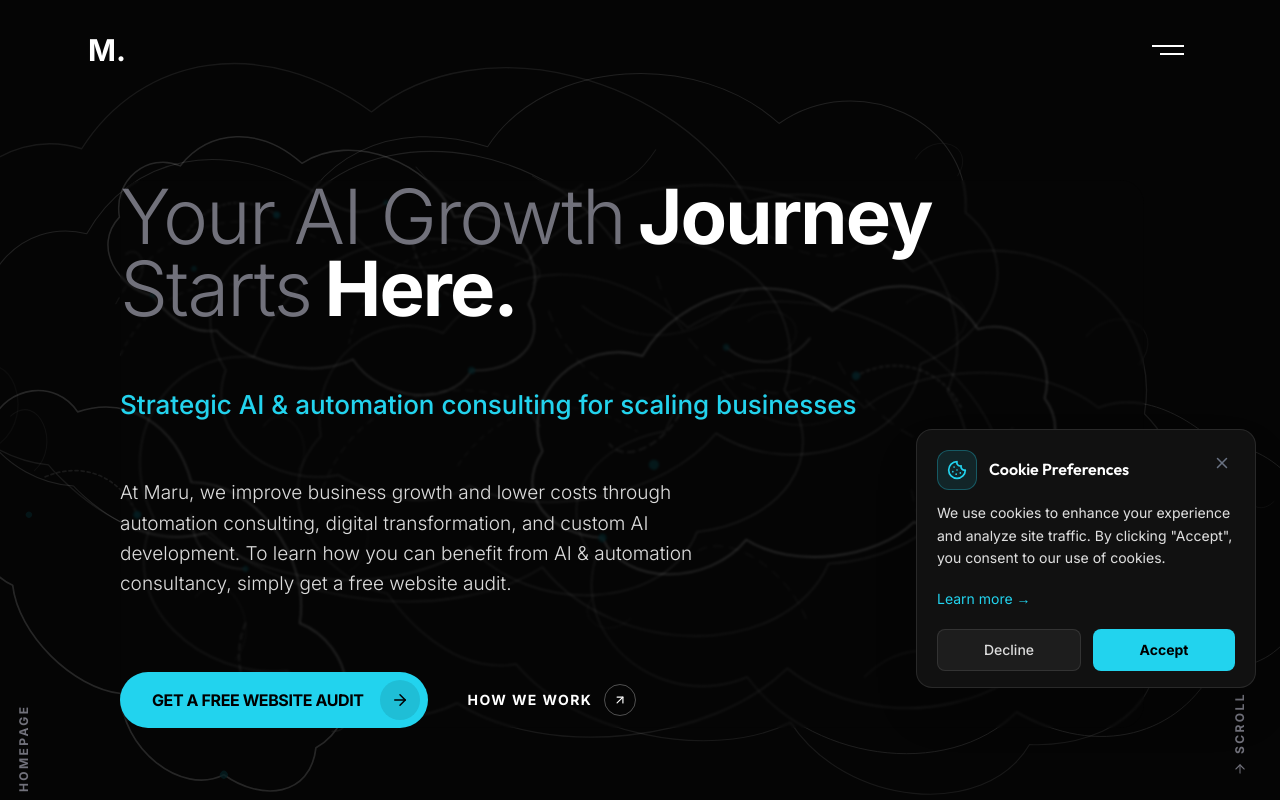
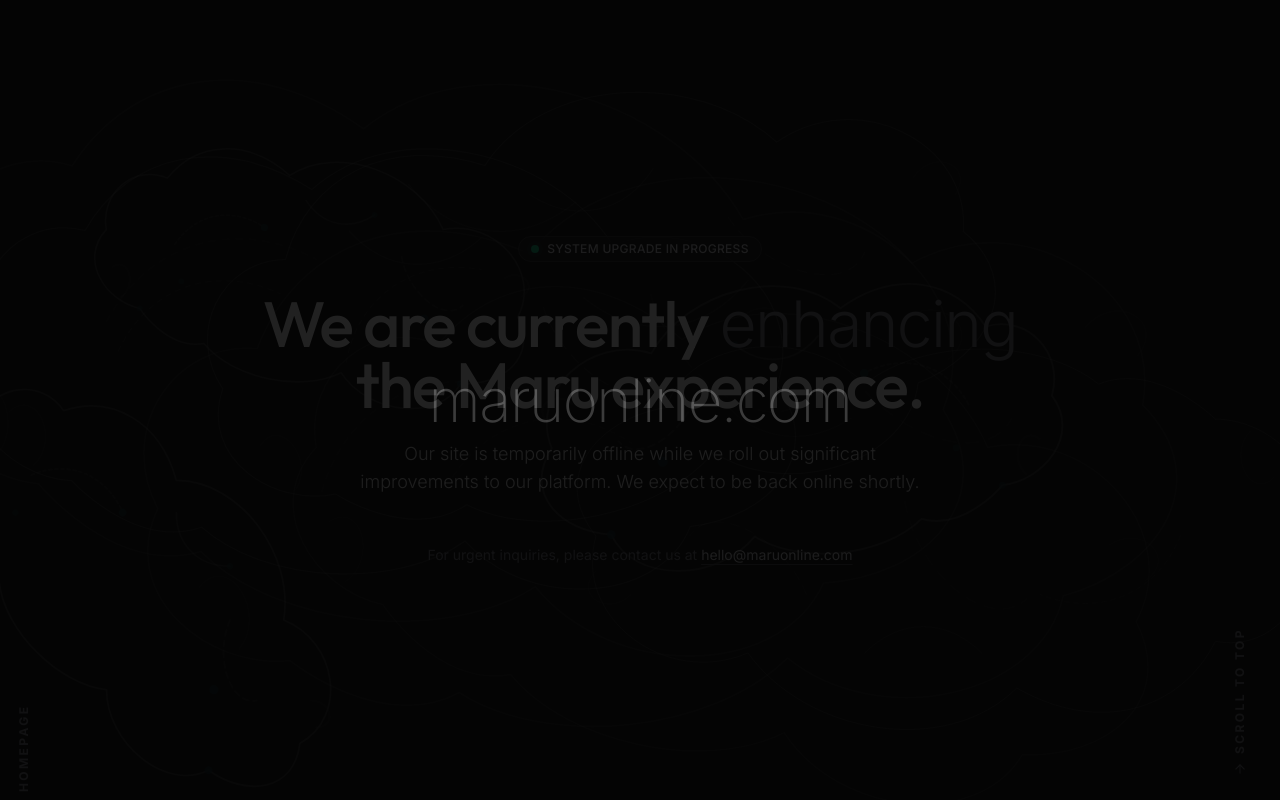
Before and after one commit to jimmy-motsei/maru-website, a Next.js app: page / in a window 1280 px wide. Shown: the top 800 px of the page. Built offline with nearby package versions, Linux system fonts and the light colour scheme.

Commit message:
feat: implement maintenance mode page and redirect

```diff
--- a/app/layout.tsx
+++ b/app/layout.tsx
@@ -7,6 +7,7 @@ import { FooterCTA } from "@/components/layout/FooterCTA";
 import { PageFrame } from "@/components/layout/PageFrame";
 import Preloader from "@/components/ui/Preloader";
 import CookieConsent from "@/components/CookieConsent";
+import CookieManager from "@/components/CookieManager";
 
 const outfit = Outfit({
   variable: "--font-outfit",
@@ -40,18 +41,12 @@ export default function RootLayout({
         suppressHydrationWarning
       >
         <Preloader />
-        <Header />
+        {/* <Header /> */}
         <PageFrame />
         {children}
-        <FooterCTA />
-        <CookieConsent />
-
-        {/* HubSpot Tracking Code */}
-        <Script
-          id="hs-script-loader"
-          src={`//js-eu1.hs-scripts.com/${HUBSPOT_PORTAL_ID}.js`}
-          strategy="afterInteractive"
-        />
+        {/* <FooterCTA /> */}
+        {/* <CookieManager /> */}
+        {/* <CookieConsent /> */}
       </body>
     </html>
   );
--- /dev/null
+++ b/app/page.original.tsx
@@ -0,0 +1,23 @@
+import { Hero } from "@/components/sections/Hero";
+import { Services } from "@/components/sections/Services";
+import { Process } from "@/components/sections/Process";
+import { Testimonials } from "@/components/sections/Testimonials";
+import { AIReadinessTeaser } from "@/components/sections/AIReadinessTeaser";
+import { News } from "@/components/sections/News";
+import { Partners } from "@/components/sections/Partners";
+import { TechConnect } from "@/components/sections/TechConnect";
+
+export default function Home() {
+  return (
+    <main>
+      <Hero />
+      <Services />
+      <Process />
+      <Testimonials />
+      <Partners />
+      <TechConnect />
+      <AIReadinessTeaser />
+      <News />
+    </main>
+  );
+}
--- a/app/page.tsx
+++ b/app/page.tsx
@@ -1,23 +1,9 @@
-import { Hero } from "@/components/sections/Hero";
-import { Services } from "@/components/sections/Services";
-import { Process } from "@/components/sections/Process";
-import { Testimonials } from "@/components/sections/Testimonials";
-import { AIReadinessTeaser } from "@/components/sections/AIReadinessTeaser";
-import { News } from "@/components/sections/News";
-import { Partners } from "@/components/sections/Partners";
-import { TechConnect } from "@/components/sections/TechConnect";
+import { MaintenanceView } from "@/components/MaintenanceView";
 
 export default function Home() {
   return (
     <main>
-      <Hero />
-      <Services />
-      <Process />
-      <Testimonials />
-      <Partners />
-      <TechConnect />
-      <AIReadinessTeaser />
-      <News />
+      <MaintenanceView />
     </main>
   );
 }
--- /dev/null
+++ b/components/MaintenanceView.tsx
@@ -0,0 +1,58 @@
+"use client";
+
+import { motion } from "framer-motion";
+import { AtmosphericBackground } from "@/components/ui/AtmosphericBackground";
+
+export function MaintenanceView() {
+    return (
+        <section className="relative w-full min-h-screen overflow-hidden bg-[#050505] text-white flex items-center justify-center">
+            <AtmosphericBackground variant="hero" />
+
+            {/* Content Layer */}
+            <div className="container relative z-30 mx-auto px-6 md:px-12 lg:px-20">
+                <div className="max-w-3xl mx-auto text-center">
+                    <motion.div
+                        className="inline-flex items-center gap-2 px-3 py-1 rounded-full bg-zinc-900/50 border border-zinc-800 mb-8 backdrop-blur-sm"
+                        initial={{ opacity: 0, y: 20 }}
+                        animate={{ opacity: 1, y: 0 }}
+                        transition={{ duration: 0.6, ease: "easeOut" }}
+                    >
+                        <span className="relative flex h-2 w-2">
+                            <span className="animate-ping absolute inline-flex h-full w-full rounded-full bg-emerald-400 opacity-75"></span>
+                            <span className="relative inline-flex rounded-full h-2 w-2 bg-emerald-500"></span>
+                        </span>
+                        <span className="text-xs font-medium text-zinc-300 tracking-wide uppercase">System Upgrade in Progress</span>
+                    </motion.div>
+
+                    <motion.h1
+                        className="tracking-tight leading-[0.95] text-[32px] md:text-[50px] lg:text-[64px] font-medium text-white mb-6"
+                        initial={{ opacity: 0, y: 30 }}
+                        animate={{ opacity: 1, y: 0 }}
+                        transition={{ duration: 0.8, delay: 0.1, ease: "easeOut" }}
+                    >
+                        We are currently <span className="text-zinc-500 font-light">enhancing</span><br />
+                        the Maru experience.
+                    </motion.h1>
+
+                    <motion.p
+                        className="text-[16px] md:text-[18px] text-zinc-400 font-light leading-[1.6] max-w-xl mx-auto"
+                        initial={{ opacity: 0, y: 20 }}
+                        animate={{ opacity: 1, y: 0 }}
+                        transition={{ duration: 0.8, delay: 0.2, ease: "easeOut" }}
+                    >
+                        Our site is temporarily offline while we roll out significant improvements to our platform. We expect to be back online shortly.
+                    </motion.p>
+
+                    <motion.div
+                        className="mt-12 text-sm text-zinc-500"
+                        initial={{ opacity: 0 }}
+                        animate={{ opacity: 1 }}
+                        transition={{ duration: 0.8, delay: 0.4 }}
+                    >
+                        For urgent inquiries, please contact us at <a href="mailto:hello@maruonline.com" className="text-zinc-300 hover:text-white transition-colors underline decoration-zinc-700 underline-offset-4">hello@maruonline.com</a>
+                    </motion.div>
+                </div>
+            </div>
+        </section>
+    );
+}
--- a/next.config.ts
+++ b/next.config.ts
@@ -4,6 +4,15 @@ import type { NextConfig } from "next";
 const nextConfig: NextConfig = {
   /* config options here */
   // reactCompiler: true, // Disabled temporarily
+  async redirects() {
+    return [
+      {
+        source: '/:path((?!_next|static|favicon.ico|icon.png).+)',
+        destination: '/',
+        permanent: false,
+      },
+    ]
+  },
 };
 
 
```
